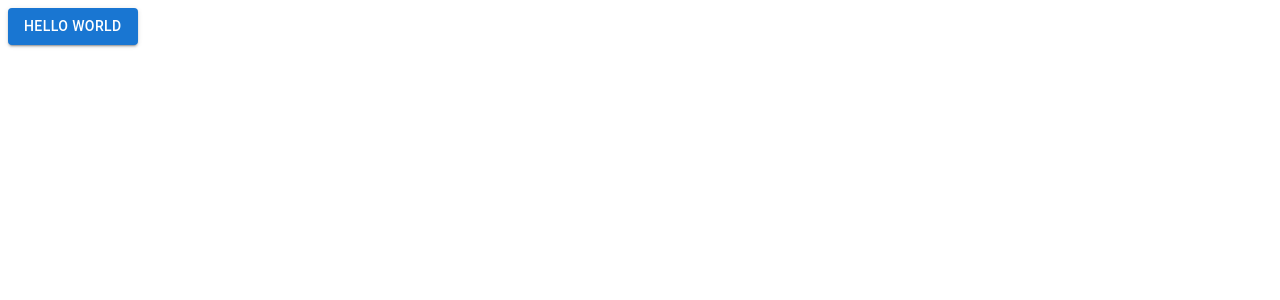
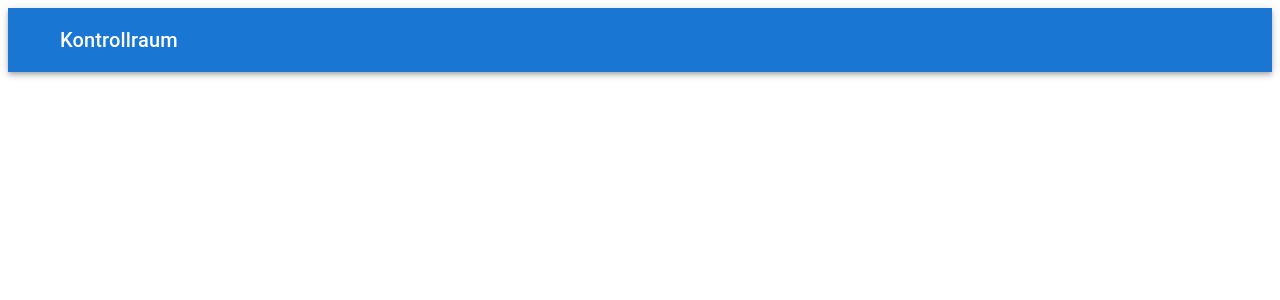
Before and after one commit to Kotaro7750/Kontrollraum, a React (Vite) app: page / in a window 1280 px wide. Shown: the top 300 px of the page. Built offline with nearby package versions, Linux system fonts and the light colour scheme.

Commit message:
Add: Empty app bar

```diff
--- a/src/App.tsx
+++ b/src/App.tsx
@@ -1,10 +1,11 @@
-import Button from '@mui/material/Button';
+import Box from '@mui/material/Box';
+import AppBar from './components/AppBar';
 
 function App() {
   return (
-    <>
-      <Button variant="contained">Hello World</Button>
-    </>
+    <Box>
+      <AppBar />
+    </Box>
   )
 }
 
--- /dev/null
+++ b/src/components/AppBar.tsx
@@ -0,0 +1,27 @@
+import AppBar from '@mui/material/AppBar';
+import Box from '@mui/material/Box';
+import Toolbar from '@mui/material/Toolbar';
+import Typography from '@mui/material/Typography';
+import IconButton from '@mui/material/IconButton';
+
+export default function ButtonAppBar() {
+  return (
+    <Box sx={{ flexGrow: 1 }}>
+      <AppBar position="static">
+        <Toolbar>
+          <IconButton
+            size="large"
+            edge="start"
+            color="inherit"
+            aria-label="menu"
+            sx={{ mr: 2 }}
+          >
+          </IconButton>
+          <Typography variant="h6" component="div" sx={{ flexGrow: 1 }}>
+            Kontrollraum
+          </Typography>
+        </Toolbar>
+      </AppBar>
+    </Box>
+  );
+}
```
